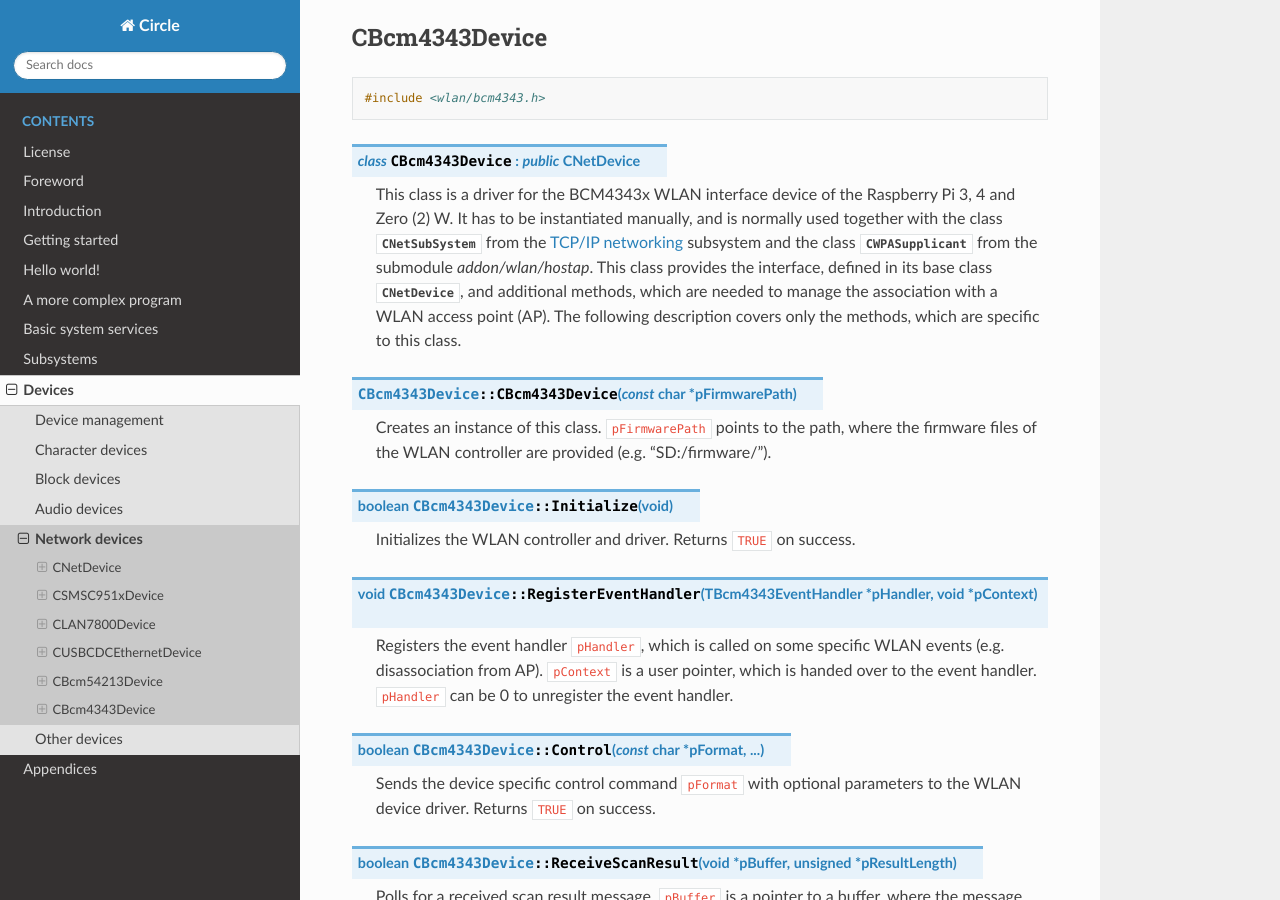
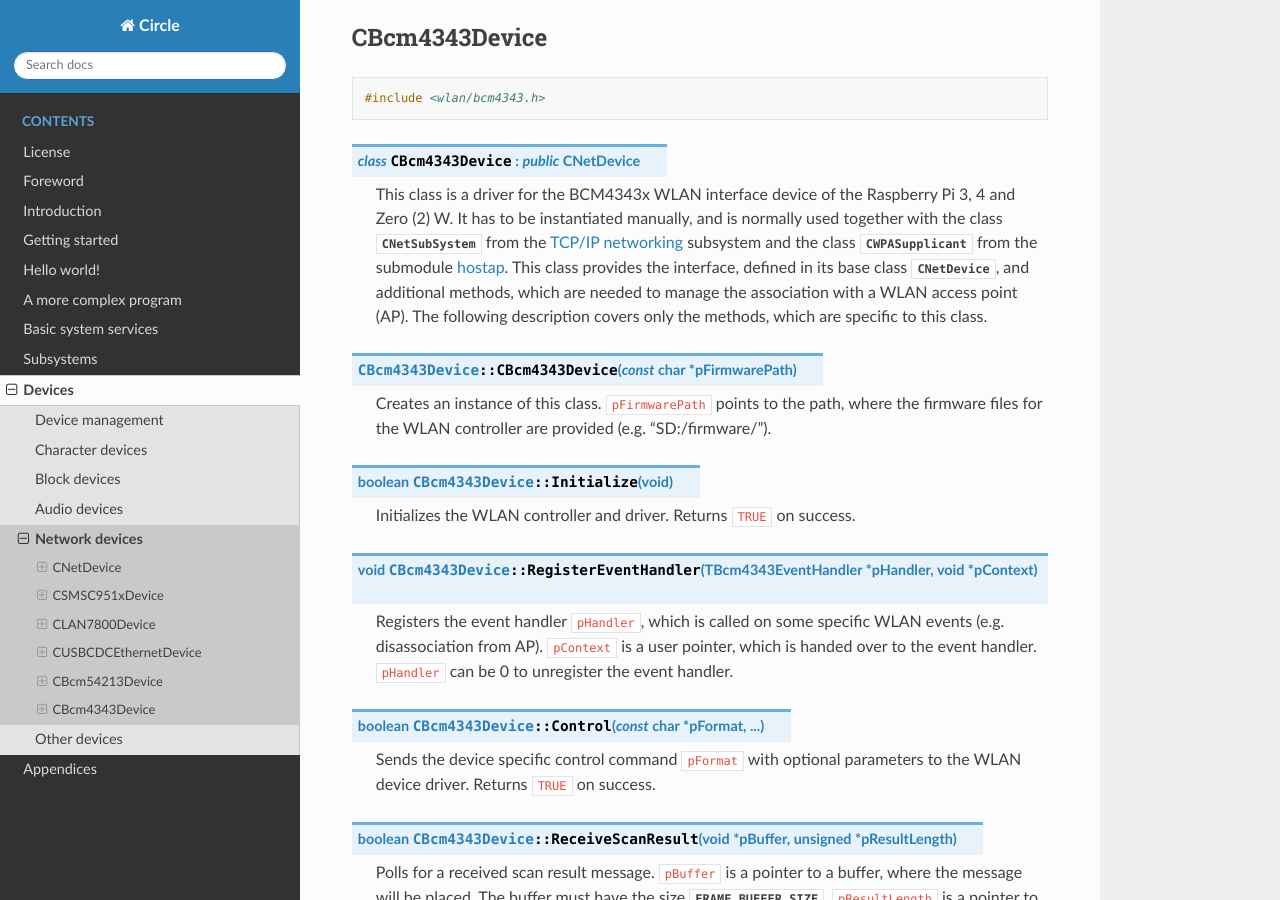
Before and after one commit to rsta2/circle-docs, a Sphinx documentation site: the page built from docs/devices/network-devices.rst, in a window 1280 px wide and 900 px high, scrolled down 3760 px. Built offline with Sphinx 7.4.7 and the Read the Docs theme 2.0.0, drawn with Linux system fonts in a browser that asks for light colours.

Commit message:
Update WLAN information

```diff
--- a/docs/devices/network-devices.rst
+++ b/docs/devices/network-devices.rst
@@ -138,11 +138,11 @@
 
 .. cpp:class:: CBcm4343Device : public CNetDevice
 
-	This class is a driver for the BCM4343x WLAN interface device of the Raspberry Pi 3, 4 and Zero (2) W. It has to be instantiated manually, and is normally used together with the class :cpp:class:`CNetSubSystem` from the :ref:`TCP/IP networking` subsystem and the class :cpp:class:`CWPASupplicant` from the submodule *addon/wlan/hostap*. This class provides the interface, defined in its base class :cpp:class:`CNetDevice`, and additional methods, which are needed to manage the association with a WLAN access point (AP). The following description covers only the methods, which are specific to this class.
+	This class is a driver for the BCM4343x WLAN interface device of the Raspberry Pi 3, 4 and Zero (2) W. It has to be instantiated manually, and is normally used together with the class :cpp:class:`CNetSubSystem` from the :ref:`TCP/IP networking` subsystem and the class :cpp:class:`CWPASupplicant` from the submodule `hostap <https://github.com/rsta2/hostap/tree/hostap_0_7_0-circle>`_. This class provides the interface, defined in its base class :cpp:class:`CNetDevice`, and additional methods, which are needed to manage the association with a WLAN access point (AP). The following description covers only the methods, which are specific to this class.
 
 .. cpp:function:: CBcm4343Device::CBcm4343Device (const char *pFirmwarePath)
 
-	Creates an instance of this class. ``pFirmwarePath`` points to the path, where the firmware files of the WLAN controller are provided (e.g. "SD:/firmware/").
+	Creates an instance of this class. ``pFirmwarePath`` points to the path, where the firmware files for the WLAN controller are provided (e.g. "SD:/firmware/").
 
 .. cpp:function:: boolean CBcm4343Device::Initialize (void)
 
--- a/docs/subsystems/tcp-ip-networking.rst
+++ b/docs/subsystems/tcp-ip-networking.rst
@@ -623,7 +623,7 @@
 
 .. note::
 
-	The TCP/IP networking subsystem must be configured to use the WLAN device (``NetDeviceTypeWLAN``) and must be initialized, without waiting for an IP address from the DHCP server. Because the DHCP protocol requires *WPA Supplicant* to work, :cpp:func:`CNetSubSystem::Initialize()` would never return otherwise.
+	The TCP/IP networking subsystem must be configured to use the WLAN device (``NetDeviceTypeWLAN``) and must be initialized, without waiting for an IP address from the DHCP server (with the parameter ``FALSE``). Because the DHCP protocol requires *WPA Supplicant* to work, :cpp:func:`CNetSubSystem::Initialize()` would never return otherwise.
 
 CWPASupplicant
 """"""""""""""
```
